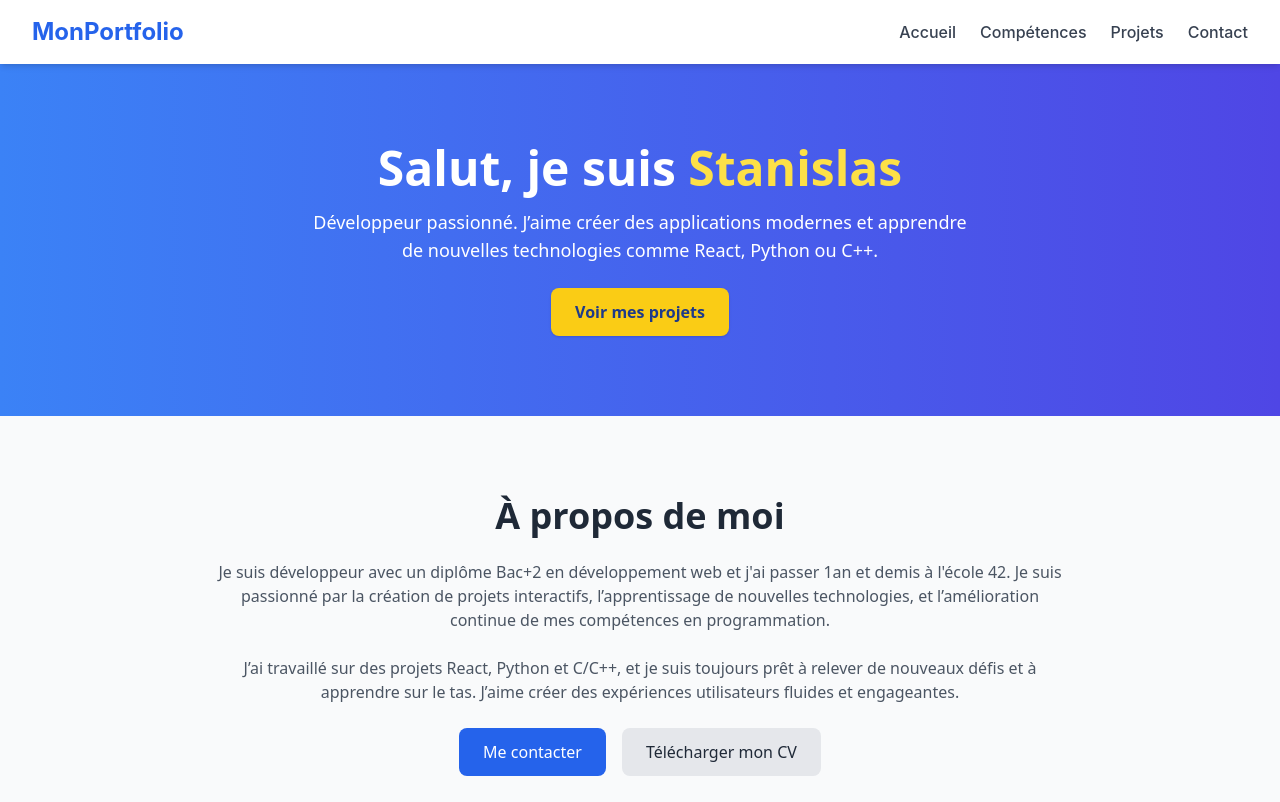
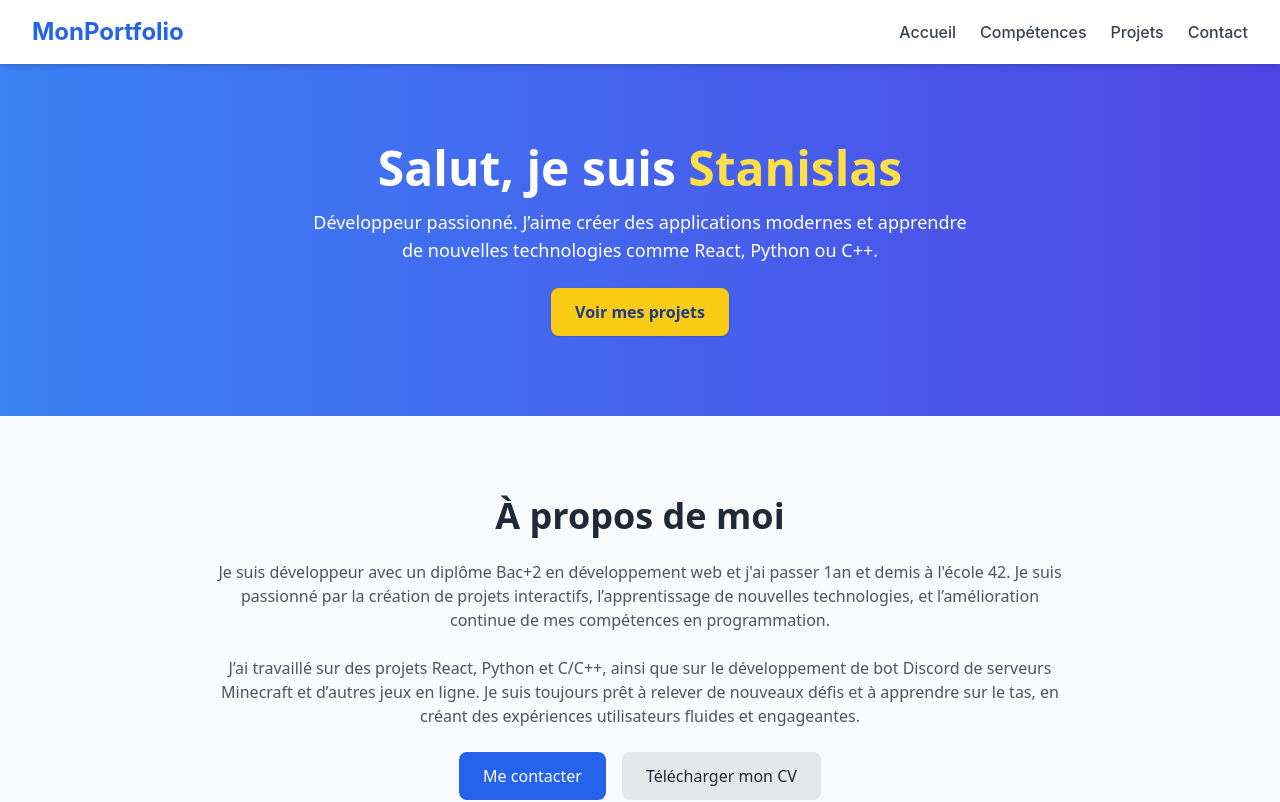
Before and after one commit to shiro76/Portfolio, a React (Create React App) app: page / in a window 1280 px wide. Shown: the top 802 px of the page. Built offline with nearby package versions, Linux system fonts and the light colour scheme.

Commit message:
Update About components

```diff
--- a/src/components/About.js
+++ b/src/components/About.js
@@ -13,8 +13,8 @@ export default function About() {
           et l’amélioration continue de mes compétences en programmation.
         </p>
         <p className="text-gray-600 dark:text-gray-300 mb-6">
-          J’ai travaillé sur des projets React, Python et C/C++, et je suis toujours prêt à relever de nouveaux défis et à apprendre sur le tas.
-          J’aime créer des expériences utilisateurs fluides et engageantes.
+            J’ai travaillé sur des projets React, Python et C/C++, ainsi que sur le développement de bot Discord de serveurs Minecraft et d’autres jeux en ligne.
+            Je suis toujours prêt à relever de nouveaux défis et à apprendre sur le tas, en créant des expériences utilisateurs fluides et engageantes.
         </p>
         <div className="flex justify-center space-x-4">
           <a
```
